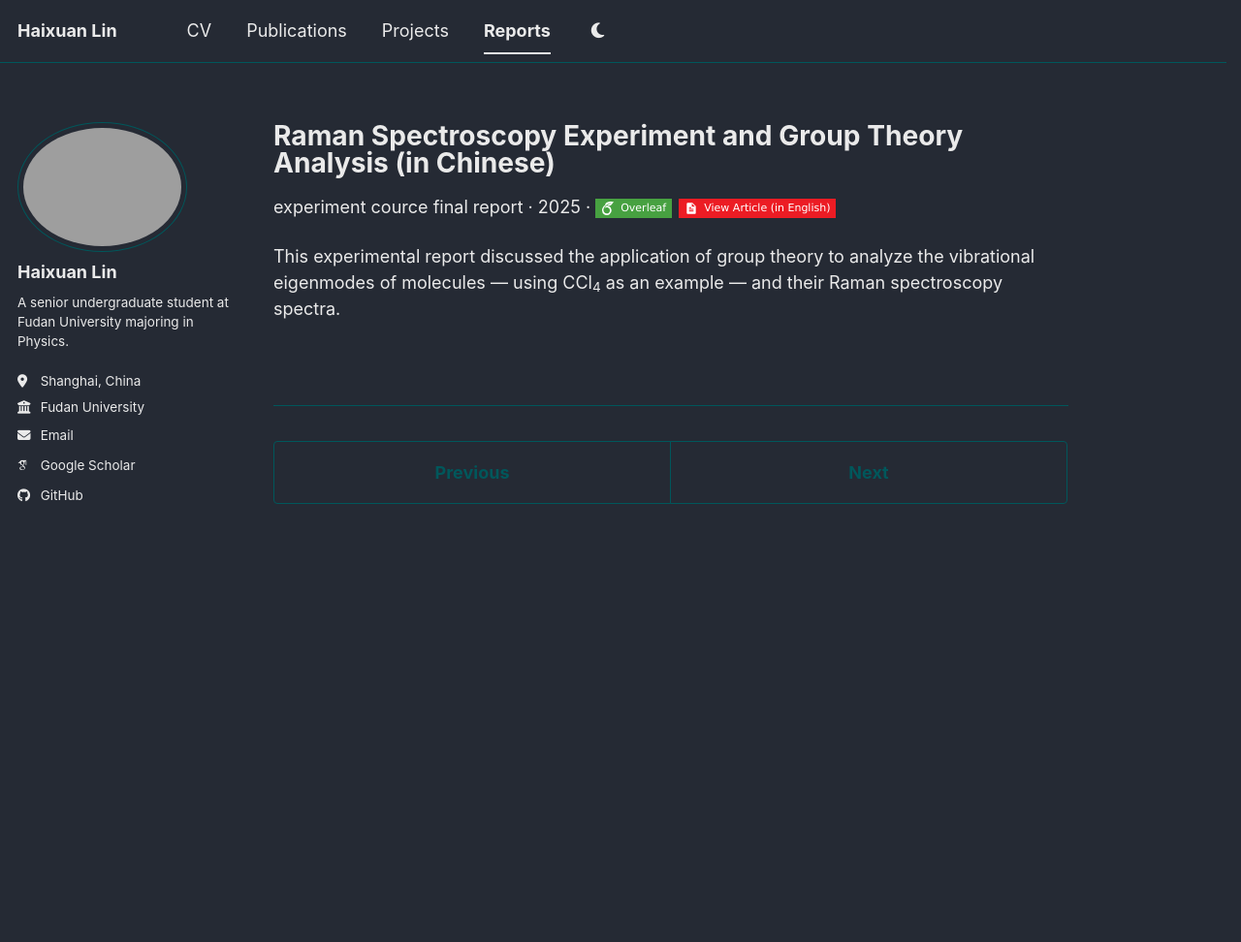
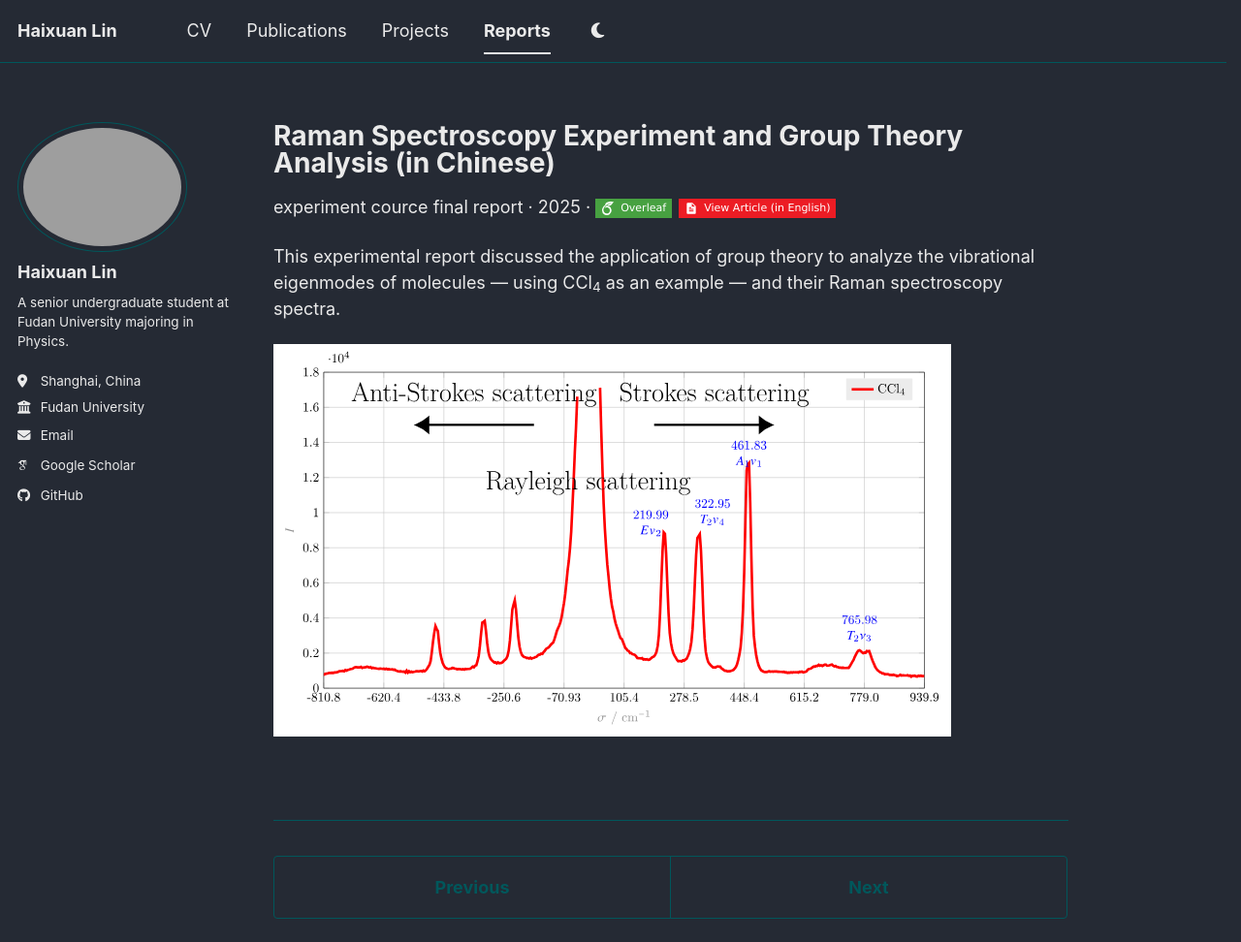
Before and after one commit to HaiXuan-Lin/HaiXuan-Lin.github.io, a Jekyll site: the page built from _reports/2025-12-24-raman.md, in a window 1280 px wide and 972 px high. Shown: the whole window at 97% size. Built offline with Jekyll 4.4.1, drawn with Linux system fonts in a browser that asks for light colours; some web fonts are replaced; a script bundle is joined from its source files by our own code; library files that are not in the unit come from our copies.

```diff
--- a/_reports/2025-12-24-raman.md
+++ b/_reports/2025-12-24-raman.md
@@ -10,3 +10,5 @@
 ---
 
 This experimental report discussed the application of group theory to analyze the vibrational eigenmodes of molecules — using CCl<sub>4</sub> as an example — and their Raman spectroscopy spectra.
+
+![Raman spectrum of CCl₄ with vibrational mode assignments]({{ '/images/reports/raman-ccl4-spectrum.svg' | relative_url }})
```
Also changed, not shown: _tex/raman/1.png (added), images/reports/raman-ccl4-spectrum.svg (added), 5 other files.
